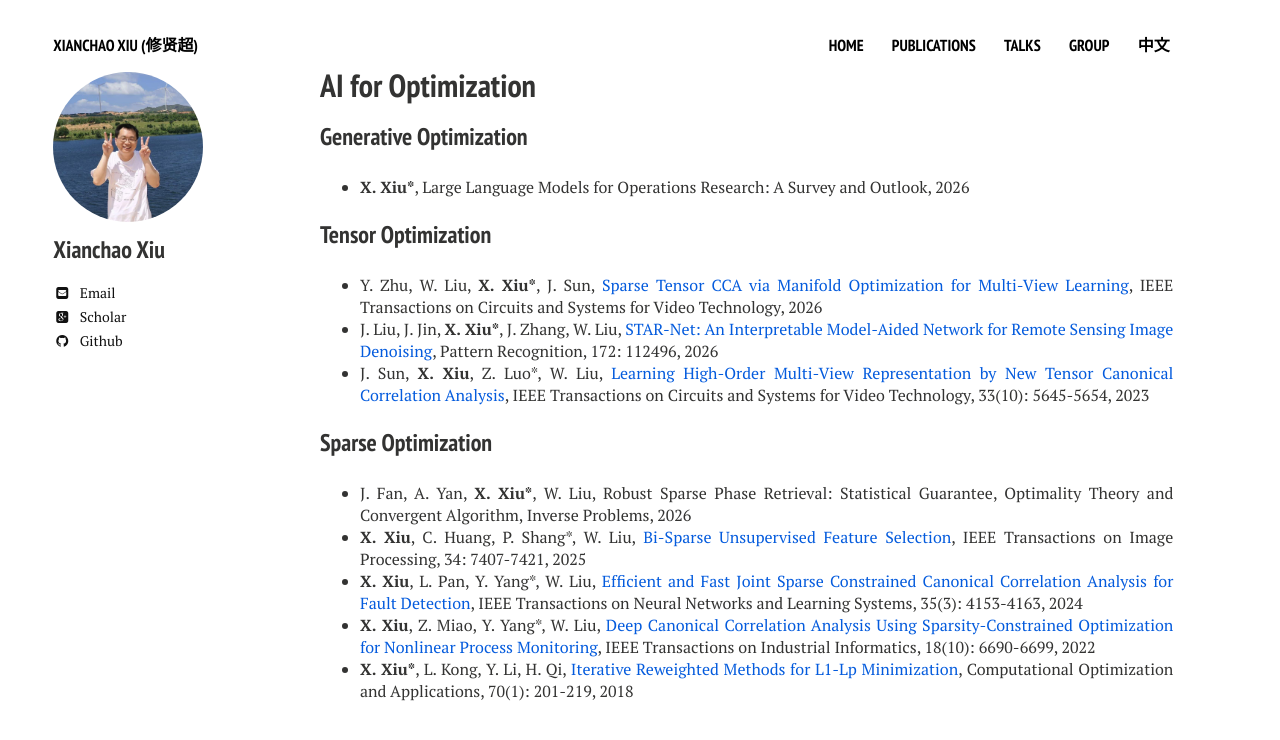
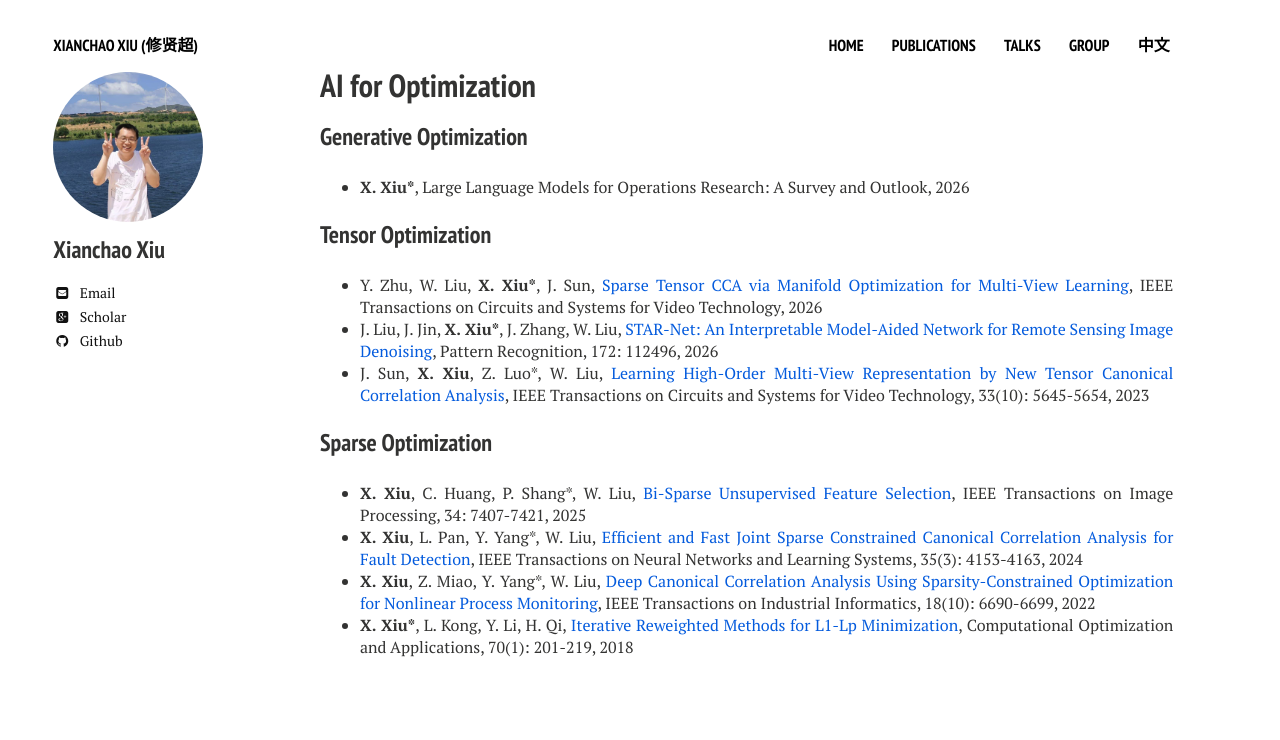
Before and after one commit to xianchaoxiu/xianchaoxiu.github.io, a Jekyll site: the page built from chinese/research/OPT/index.md, in a window 1280 px wide. Shown: the top 740 px of the page. Built offline with Jekyll 4.4.1, drawn with Linux system fonts in a browser that asks for light colours; nearby versions of some CDN libraries.

Commit message:
Update index.md

```diff
--- a/chinese/research/OPT/index.md
+++ b/chinese/research/OPT/index.md
@@ -17,7 +17,6 @@ share: false
 
 
 ### Sparse Optimization
-* J. Fan, A. Yan, <b>X. Xiu*</b>, W. Liu, Robust Sparse Phase Retrieval: Statistical Guarantee, Optimality Theory and Convergent Algorithm, Inverse Problems, 2026 <br>
 * <b>X. Xiu</b>, C. Huang, P. Shang*, W. Liu, <a href="https://doi.org/10.1109/TIP.2025.3620667" class="textlink" target="_blank">Bi-Sparse Unsupervised Feature Selection</a>, IEEE Transactions on Image Processing, 34: 7407-7421, 2025  <br>
 * <b>X. Xiu</b>, L. Pan, Y. Yang*, W. Liu, <a href="https://doi.org/10.1109/TNNLS.2022.3201881" class="textlink" target="_blank">Efficient and Fast Joint Sparse Constrained Canonical Correlation Analysis for Fault Detection</a>, IEEE Transactions on Neural Networks and Learning Systems, 35(3): 4153-4163, 2024  <br>
 * <b>X. Xiu</b>, Z. Miao, Y. Yang*, W. Liu, <a href="https://doi.org/10.1109/TII.2021.3121770" class="textlink" target="_blank">Deep Canonical Correlation Analysis Using Sparsity-Constrained Optimization for Nonlinear Process Monitoring</a>, IEEE Transactions on Industrial Informatics, 18(10): 6690-6699, 2022 <br>
```
